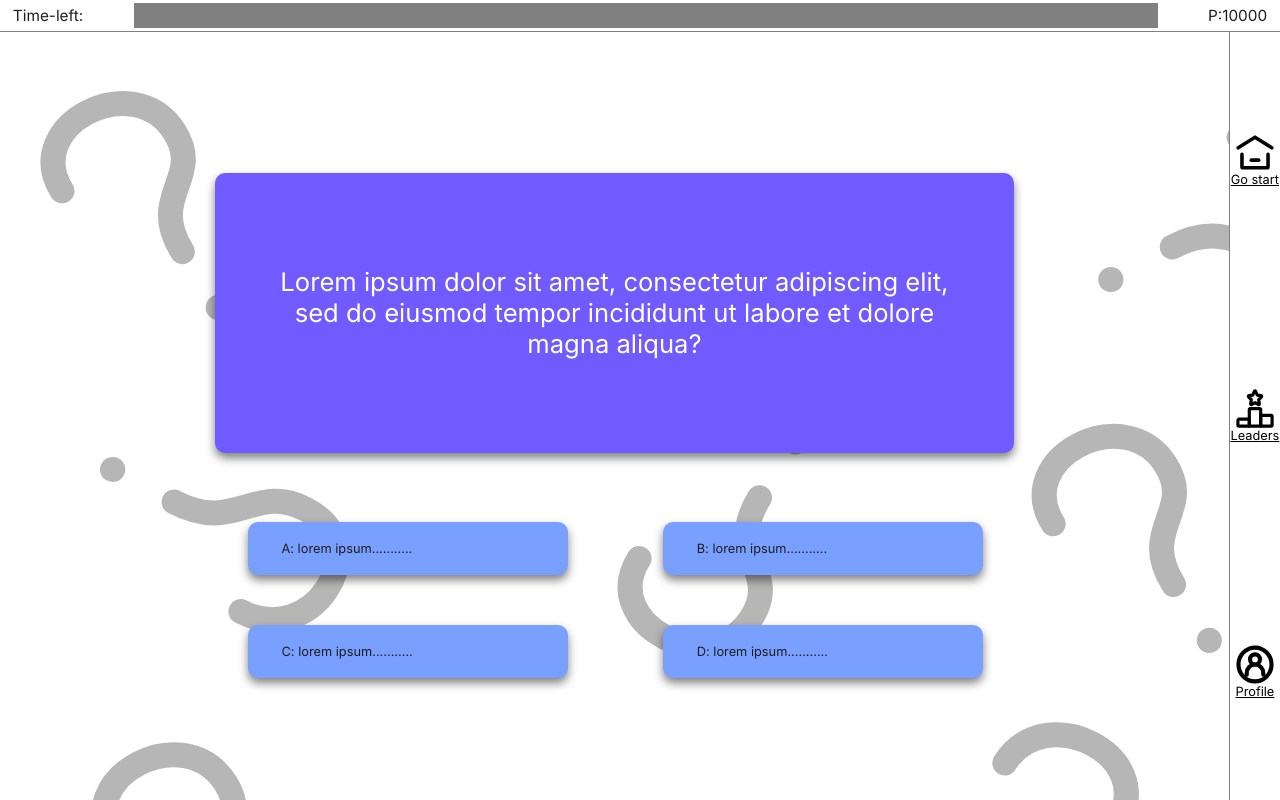
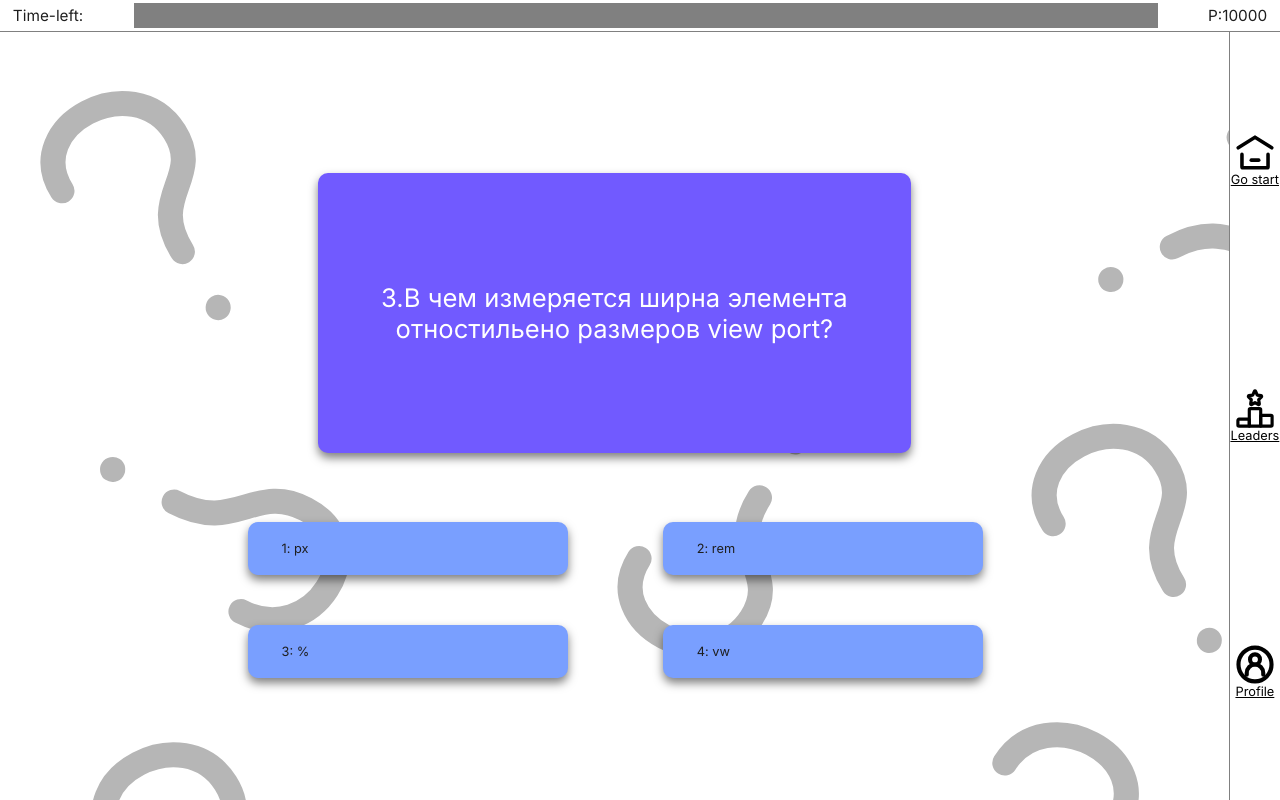
Before and after one commit to brilliant-hamsters/quiz-game, a React (Vite) app in the folder packages/client/: page / in a window 1280 px wide. Built offline with nearby package versions, Linux system fonts and the light colour scheme.

Commit message:
feat(BRI-39):Разработка механики старта и конца игры

```diff
--- a/packages/client/src/components/block/Answer/Answer.tsx
+++ b/packages/client/src/components/block/Answer/Answer.tsx
@@ -1,7 +1,7 @@
 import styles from "./Answer.module.scss"
 
 type AnswerProps = {
-    answer_number: string;
+    answer_number: number;
     answer_text: string;
 }
 
--- a/packages/client/src/engine/QuizGame.ts
+++ b/packages/client/src/engine/QuizGame.ts
@@ -1,98 +1,116 @@
-import { question } from './questions';
+import { question } from './questions'
 
-type QuestionType = {
-  question: string,
-  answers: string[],
-  correctAnswer: string,
-  save: boolean,
+export type QuestionType = {
+  question: string
+  answers: string[]
+  correctAnswer: string
+  save: boolean
   award: number
 }
 
-type FinalScoreType = number;
+type FinalScoreType = number
 
 export class QuizGame {
-  config: QuestionType[] | null;
-  savedCash: number;
-  totalCash: number;
-  currentQuestionNumber: number;
+  config: QuestionType[] | null
+  savedCash: number
+  totalCash: number
+  currentQuestionNumber: number
 
   constructor() {
-    this.config = null;
-    this.savedCash = 0;
-    this.totalCash = 0;
+    this.config = null
+    this.savedCash = 0
+    this.totalCash = 0
     this.currentQuestionNumber = 0
   }
 
   private buildConfig(): QuestionType[] {
-    const result: QuestionType[] = [];
-    let award = 0;
+    const result: QuestionType[] = []
+    let award = 0
 
     question.forEach(({ questions }) => {
-      let iterationCount = 0;
-      const historyQuestion: number[] = [];
+      let iterationCount = 0
+      const historyQuestion: number[] = []
 
-      while(iterationCount < 5) {
-        const randomQuestion = Math.floor(Math.random() * (5));
+      while (iterationCount < 5) {
+        const randomQuestion = Math.floor(Math.random() * 5)
 
-        if (!historyQuestion.length || (!historyQuestion.includes(randomQuestion) && historyQuestion.length)) {
-          iterationCount += 1;
-          award = (award * 2) + 500;
+        if (
+          !historyQuestion.length ||
+          (!historyQuestion.includes(randomQuestion) && historyQuestion.length)
+        ) {
+          iterationCount += 1
+          award = award * 2 + 100
 
-          historyQuestion.push(randomQuestion);
+          historyQuestion.push(randomQuestion)
 
           if (iterationCount !== 4) {
-            result.push({ ...questions[randomQuestion], save: false, award: award })
+            result.push({
+              ...questions[randomQuestion],
+              save: false,
+              award: award,
+            })
           } else {
-            result.push({ ...questions[randomQuestion], save: true, award: award })
+            result.push({
+              ...questions[randomQuestion],
+              save: true,
+              award: award,
+            })
           }
         }
       }
-    });
+    })
 
-    return result;
+    return result
   }
 
   private findQuestion(id: number) {
     if (!this.config) {
-      return;
+      return
     }
 
-    return this.config[id];
+    return this.config[id]
   }
 
-  public checkAnswerAndMoveNext(answer: string): FinalScoreType | QuestionType | undefined {
+  public checkAnswerAndMoveNext(
+    answer: string
+  ): FinalScoreType | QuestionType | undefined {
     if (!this.config) {
-      return;
+      return
     }
 
-    const { correctAnswer, save, award } = this.config[this.currentQuestionNumber];
+    const { correctAnswer, save, award } =
+      this.config[this.currentQuestionNumber]
 
     if (correctAnswer === answer) {
-      this.currentQuestionNumber += 1;
-      this.savedCash = save ? award : this.savedCash;
-      this.totalCash = award;
+      this.currentQuestionNumber += 1
+      this.savedCash = save ? award : this.savedCash
+      this.totalCash = award
 
       if (this.currentQuestionNumber === this.config.length) {
-        return this.endGame(true);
+        return this.endGame(true)
       } else {
-        return this.findQuestion(this.currentQuestionNumber);
+        return this.findQuestion(this.currentQuestionNumber)
       }
     } else {
-      this.totalCash = 0;
-      return this.endGame(false);
+      this.totalCash = 0
+      return this.endGame(false)
     }
   }
 
   public startGame() {
-    this.config = this.buildConfig();
-    return this.findQuestion(this.currentQuestionNumber);
+    this.currentQuestionNumber = 0
+    this.savedCash = 0
+    this.totalCash = 0
+    this.config = this.buildConfig()
+    console.log(this.currentQuestionNumber)
+    return this.findQuestion(this.currentQuestionNumber)
   }
 
   private endGame(victory: boolean) {
     if (victory) {
       return this.totalCash
     } else {
-      return this.savedCash ? this.savedCash : this.totalCash;
+      return this.savedCash ? this.savedCash : this.totalCash
     }
   }
 }
--- a/packages/client/src/pages/GameEnd/GameEnd.tsx
+++ b/packages/client/src/pages/GameEnd/GameEnd.tsx
@@ -1,11 +1,16 @@
-import React, { useState } from 'react'
+import React, { useEffect, useState } from 'react'
 import { Link } from 'react-router-dom'
 import { GameLayout } from '../../layouts/GameLayout'
 import styles from './GameEnd.module.scss'
 import logoutIcon from '/images/icons/logout-icon.svg'
+import { game } from '../GamePage/GamePage'
+
 
 export const GameEnd = () => {
-  const [state] = useState(10)
+  const [cash, setCash] = useState(0)
+  useEffect(()=>{
+    setCash(game.savedCash)
+  },[])
 
   return (
     <GameLayout>
@@ -13,7 +18,8 @@ export const GameEnd = () => {
         <div className={styles.container}>
           <div>
             <h1 className={styles.title}>Конец игры</h1>
-            <p className={styles.result}>Твоё место в рейтинге: {state}</p>
+            <p className={styles.result}>Твоя зарплата: {cash}</p>
+            <p className={styles.result}>Твоё место в рейтинге: {100}</p>
           </div>
           <Link to="/auth">
             <img className={styles.logoutImage} src={logoutIcon} alt="Выход" />
--- a/packages/client/src/pages/GamePage/GamePage.tsx
+++ b/packages/client/src/pages/GamePage/GamePage.tsx
@@ -1,12 +1,33 @@
-import styles from "./GamePage.module.scss";
-import { Answer } from "../../components/block/Answer";
-import { BtnRoute } from "../../components/block/ButtonRout";
-import iconHome from "../../../public/images/icons/icon_home.svg"
-import iconLeaderboarStar from "../../../public/images/icons/icon_leaderboard_star.svg"
-import iconPercon from "../../../public/images/icons/icon_user_circle.svg"
+import styles from './GamePage.module.scss'
+import { Answer } from '../../components/block/Answer'
+import { BtnRoute } from '../../components/block/ButtonRout'
+import iconHome from '../../../public/images/icons/icon_home.svg'
+import iconLeaderboarStar from '../../../public/images/icons/icon_leaderboard_star.svg'
+import iconPercon from '../../../public/images/icons/icon_user_circle.svg'
+import { QuestionType, QuizGame, } from '../../engine/QuizGame'
+import { useEffect, useState } from 'react'
+import { useNavigate } from 'react-router-dom'
+
+export const game = new QuizGame()
 
 export const GamePage = () => {
-    return <div className={styles.root}>
+  const [currentQuestion, onChangeCurrentQuestion] = useState<QuestionType>()
+  console.log(currentQuestion)
+
+  const navigate = useNavigate()
+
+  useEffect(() => {
+    onChangeCurrentQuestion(game.startGame())
+  }, [])
+
+  function onClick(answer: string) {
+    const result = game.checkAnswerAndMoveNext(answer)
+    if (typeof result === 'object') onChangeCurrentQuestion({...result})
+    if (typeof result === 'number') navigate('/end')
+  }
+
+  return (
+    <div className={styles.root}>
       <div className={styles.header}>
         <div className={styles.title}>Time-left:</div>
         <div className={styles.timer}></div>
@@ -15,22 +36,49 @@ export const GamePage = () => {
       <div className={styles.game}>
         <div className={styles.questionControl}>
           <div className={styles.question}>
-                            <span>Lorem ipsum dolor sit amet, consectetur adipiscing elit, sed do eiusmod tempor incididunt ut labore et dolore magna aliqua?</span>
+            <span>{currentQuestion?.question}</span>
           </div>
         </div>
         <ul className={styles.answersList}>
-                        <li className={styles.answer}><Answer answer_number="A" answer_text="lorem ipsum..........."/></li>
-                        <li className={styles.answer}><Answer answer_number="B" answer_text="lorem ipsum..........."/></li>
-                        <li className={styles.answer}><Answer answer_number="C" answer_text="lorem ipsum..........."/></li>
-                        <li className={styles.answer}><Answer answer_number="D" answer_text="lorem ipsum..........."/></li>
+          {currentQuestion?.answers.map((answer: string, i: number) => {
+            return (
+              <li
+                key={i}
+                className={styles.answer}
+                onClick={() => {
+                  onClick(answer)
+                }}>
+                <Answer answer_number={i + 1} answer_text={answer} />
+              </li>
+            )
+          })}
         </ul>
       </div>
       <nav className={styles.navBar}>
         <ul className={styles.linkList}>
-                        <li className={styles.link}><BtnRoute image_path={iconHome} name_btn="Go start" link={"/home"}/></li>
-                        <li className={styles.link}><BtnRoute image_path={iconLeaderboarStar} name_btn="Leaders" link={"/leaderbord"}/></li>
-                        <li className={styles.link}><BtnRoute image_path={iconPercon} name_btn="Profile" link={"/profile"}/></li>
+          <li className={styles.link}>
+            <BtnRoute
+              image_path={iconHome}
+              name_btn="Go start"
+              link={'/home'}
+            />
+          </li>
+          <li className={styles.link}>
+            <BtnRoute
+              image_path={iconLeaderboarStar}
+              name_btn="Leaders"
+              link={'/leaderbord'}
+            />
+          </li>
+          <li className={styles.link}>
+            <BtnRoute
+              image_path={iconPercon}
+              name_btn="Profile"
+              link={'/profile'}
+            />
+          </li>
         </ul>
       </nav>
     </div>
+  )
 }
```
Lines whose indentation alone changed are shown as unchanged.
